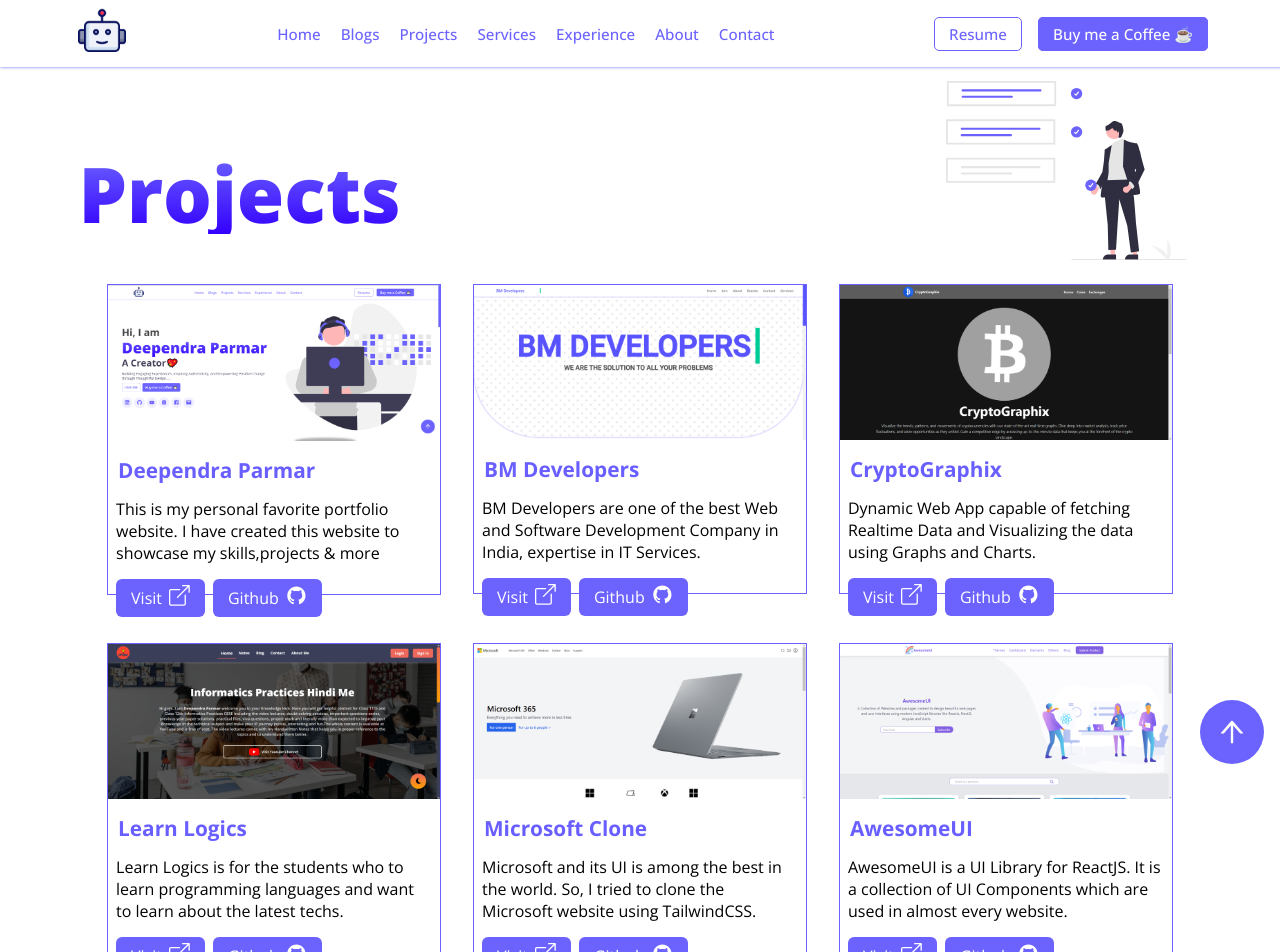
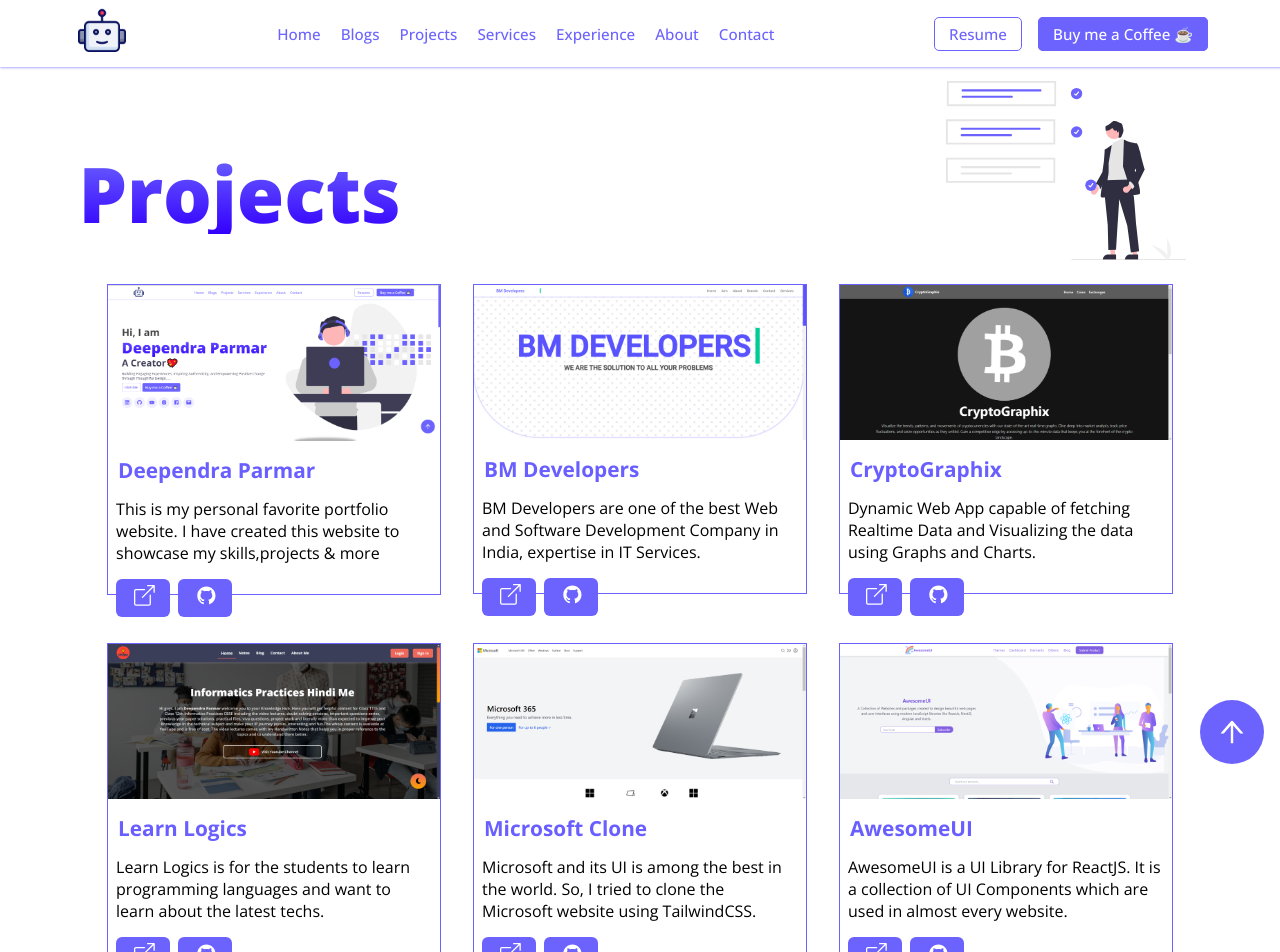
Before and after one commit to DeependraParmar/DeependraParmarPortfolio, a React (Create React App) app: page /projects in a window 1280 px wide. Shown: the top 952 px of the page. Built offline with nearby package versions, Linux system fonts and the light colour scheme.

Commit message:
Removed button text

```diff
--- a/src/assets/projects.js
+++ b/src/assets/projects.js
@@ -55,7 +55,7 @@
     },
     {
         title: "Learn Logics",
-        description: "Learn Logics is for the students who to learn programming languages and want to learn about the latest techs.",
+        description: "Learn Logics is for the students to learn programming languages and want to learn about the latest techs.",
         url: "https://learnlogics.github.io",
         img: learnlogics,
         technologies: [
--- a/src/components/Projects.jsx
+++ b/src/components/Projects.jsx
@@ -68,8 +68,8 @@
                       <img src={project.img} alt="" />
                       <h3>{project.title}</h3>
                       <p>{project.description}</p>
-                      <a href={project.githuburl} target='_blank' rel='noopener noreferrer' >Visit  <BsBoxArrowUpRight /></a>
-                      <a href={project.githuburl} target='_blank' rel='noopener noreferrer' >Github  <AiFillGithub /></a>
+                      <a href={project.githuburl} target='_blank' rel='noopener noreferrer' > <BsBoxArrowUpRight /></a>
+                      <a href={project.githuburl} target='_blank' rel='noopener noreferrer' ><AiFillGithub /></a>
                     </a>
 
                   </div>
```
